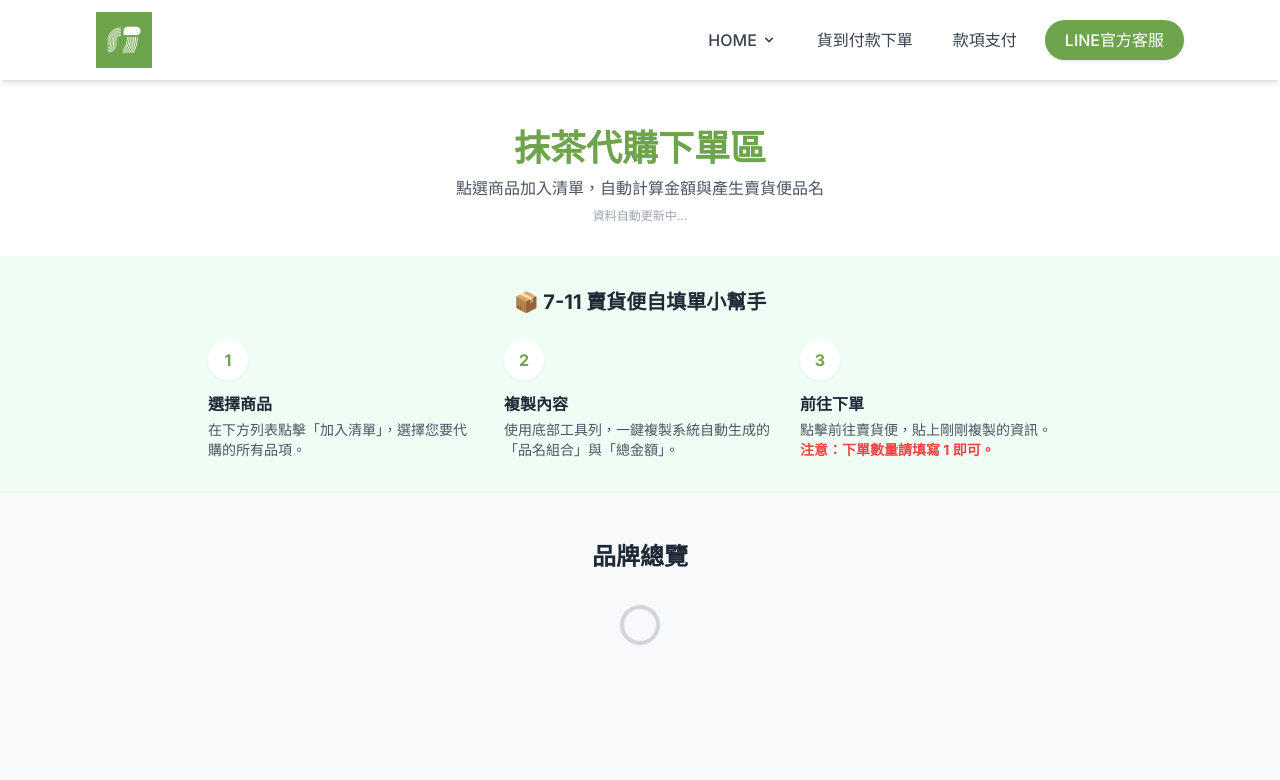
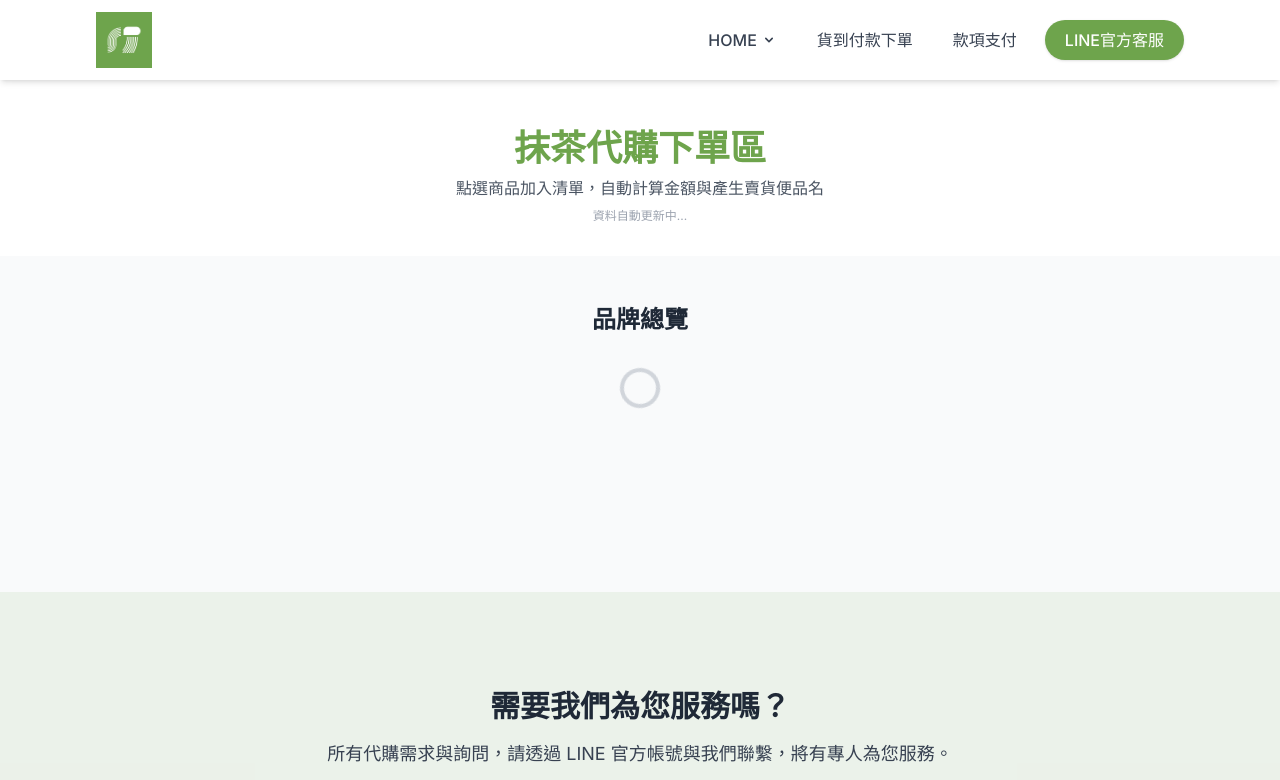
Before and after one commit to keicha2025/keicha, a Jekyll site: the page built from maccha_Dev.html, in a window 1280 px wide and 1400 px high. Shown: the top 780 px of the window. Built offline with Jekyll 4.4.1, drawn with Linux system fonts in a browser that asks for light colours; nearby versions of some CDN libraries; grey boxes are pictures that could not be loaded.

Commit message:
Update maccha_Dev.html

```diff
--- a/maccha_Dev.html
+++ b/maccha_Dev.html
@@ -51,7 +51,7 @@ styles: |
             position: relative;
             width: 100%;
             padding-top: 100%;
-            background-color: #fafafa; /* 極淡灰底，凸顯純白卡片 */
+            background-color: #fafafa; /* 極淡灰底 */
             overflow: hidden;
         }
         .product-img-box img {
@@ -125,29 +125,7 @@ scripts: ""
         </div>
     </section>
 
-    <!-- ★ [NEW] 操作流程說明區塊 -->
-    <section class="bg-green-50 py-8 border-b border-green-100">
-        <div class="container mx-auto px-4 max-w-4xl">
-            <h2 class="text-xl font-bold text-center text-gray-800 mb-6">📦 7-11 賣貨便自填單小幫手</h2>
-            <div class="grid grid-cols-1 md:grid-cols-3 gap-6 text-center md:text-left">
-                <div class="flex flex-col items-center md:items-start">
-                    <div class="bg-white w-10 h-10 rounded-full flex items-center justify-center text-brandGreen font-bold shadow-sm mb-3">1</div>
-                    <h3 class="font-bold text-gray-800">選擇商品</h3>
-                    <p class="text-sm text-gray-600 mt-1">在下方列表點擊「加入清單」，選擇您要代購的所有品項。</p>
-                </div>
-                <div class="flex flex-col items-center md:items-start">
-                    <div class="bg-white w-10 h-10 rounded-full flex items-center justify-center text-brandGreen font-bold shadow-sm mb-3">2</div>
-                    <h3 class="font-bold text-gray-800">複製內容</h3>
-                    <p class="text-sm text-gray-600 mt-1">使用底部工具列，一鍵複製系統自動生成的「品名組合」與「總金額」。</p>
-                </div>
-                <div class="flex flex-col items-center md:items-start">
-                    <div class="bg-white w-10 h-10 rounded-full flex items-center justify-center text-brandGreen font-bold shadow-sm mb-3">3</div>
-                    <h3 class="font-bold text-gray-800">前往下單</h3>
-                    <p class="text-sm text-gray-600 mt-1">點擊前往賣貨便，貼上剛剛複製的資訊。<br><span class="text-red-500 font-bold">注意：下單數量請填寫 1 即可。</span></p>
-                </div>
-            </div>
-        </div>
-    </section>
+    <!-- [已刪除] 上方的操作流程淺綠色區塊 -->
 
     <!-- 品牌總覽 (Status Overview) -->
     <section class="py-12 bg-gray-50">
@@ -169,6 +147,27 @@ scripts: ""
     <div id="product-list-container" class="py-12 space-y-16">
         <!-- 這裡會動態插入各品牌的商品區塊 -->
     </div>
+
+    <!-- 5. 聯絡我們 (已更新) -->
+    <section id="contact" class="py-16 md:py-24 bg-brandGreen bg-opacity-10">
+        <div class="container mx-auto px-4 sm:px-6 lg:px-8 text-center">
+            <h2 class="text-3xl font-bold mb-4">需要我們為您服務嗎？</h2>
+            <p class="text-lg text-gray-700 mb-8">所有代購需求與詢問，請透過 LINE 官方帳號與我們聯繫，將有專人為您服務。</p>
+
+            <!-- LINE 加入好友按鈕 -->
+            <a href="https://lin.ee/QJU5mUO" target="_blank" rel="noopener noreferrer" class="inline-block mb-4 transition-transform hover:scale-105">
+                <img src="https://scdn.line-apps.com/n/line_add_friends/btn/zh-Hant.png" alt="加入好友" height="50" border="0">
+            </a>
+
+            <p class="text-gray-600">或手動輸入 ID:</p>
+            <input type="text" value="@366qwylw" readonly
+                   onclick="this.select()"
+                   class="mt-2 font-mono bg-slate-100 p-2 rounded border border-slate-300 text-center w-48 cursor-pointer"
+                   title="點擊選取 ID"
+                   onfocus="this.select()">
+        </div>
+    </section>
+
 </main>
 
 <!-- ★ 底部懸浮複製工具列 (7-11 Generator) ★ -->
@@ -250,5 +249,5 @@ scripts: ""
   window.KEICHA_BASEURL = "{{ site.baseurl | default: '' }}";
 </script>
 
-<!-- 將 JS 載入放在這裡 -->
+<!-- JS 載入位置 -->
 <script src="{{ '/assets/js/shop-loader_Dev.js' | relative_url }}" data-cf-async="false" defer></script>
```
